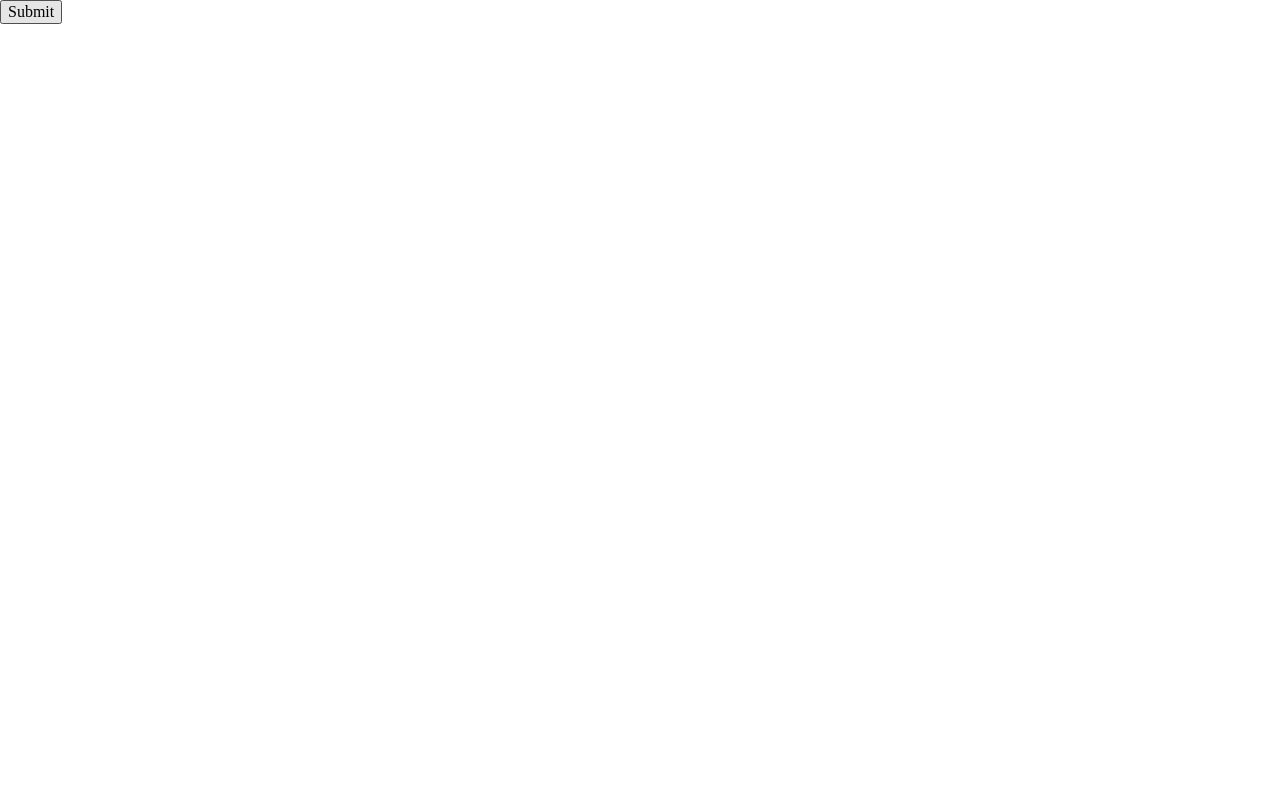
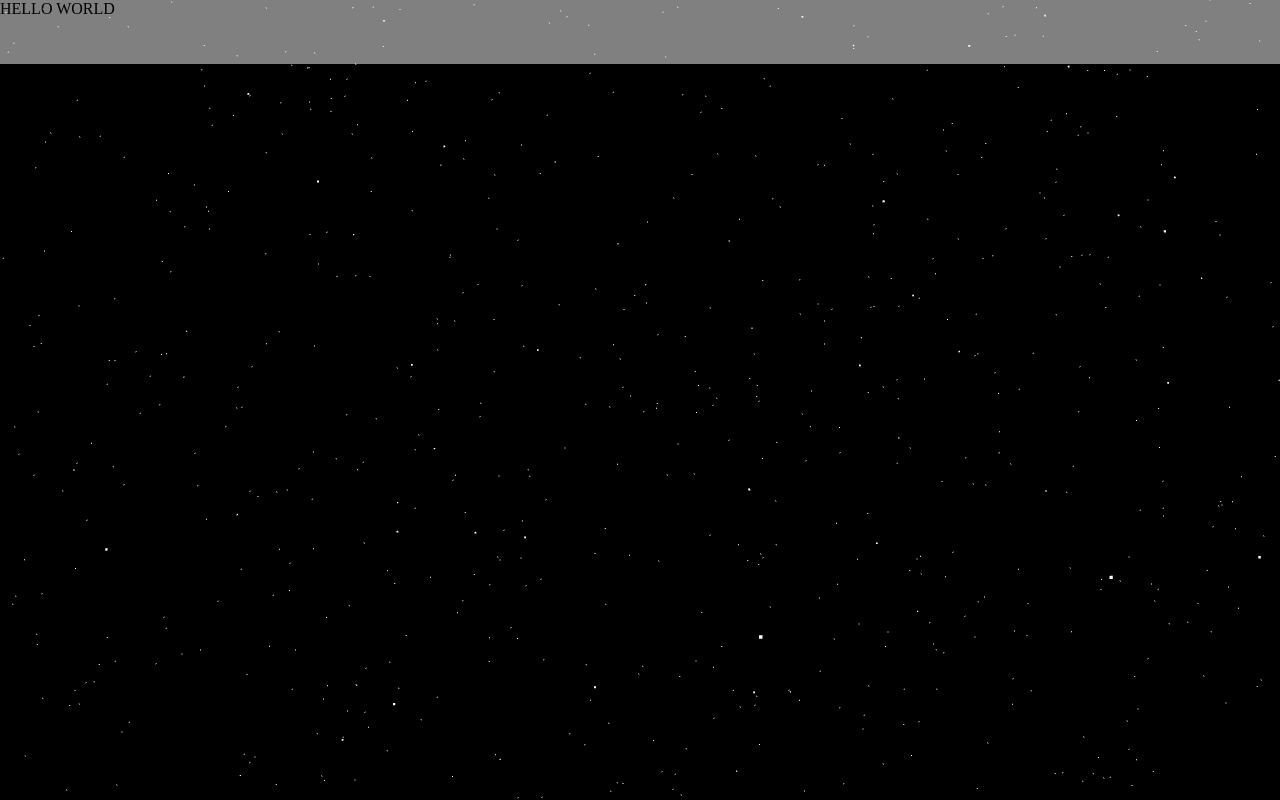
Before and after one commit to pieralukasz/starwars-fight, a React (Create React App) app: page / in a window 1280 px wide. Built offline with nearby package versions, Linux system fonts and the light colour scheme.

Commit message:
add three.js, add router

```diff
--- a/package.json
+++ b/package.json
@@ -26,6 +26,7 @@
     "redux-devtools-extension": "^2.13.8",
     "redux-thunk": "^2.3.0",
     "styled-components": "^5.2.1",
+    "three": "^0.124.0",
     "typescript": "^4.1.3",
     "web-vitals": "^0.2.4"
   },
--- a/src/App.tsx
+++ b/src/App.tsx
@@ -1,7 +1,11 @@
 import React, {useEffect, useState} from 'react';
+import { BrowserRouter as Router} from "react-router-dom";
+
 import {useDispatch, useSelector} from "react-redux";
 import {RootStoreType} from "./store";
-import {GetStarwars, GetTwoStarwarsPlayer} from "./actions/StarwarsActions";
+import { GetTwoStarwarsPlayer } from "./actions/StarwarsActions";
+import {Background} from "./components/Background";
+import {Navigation} from "./components/Navigation/Navigation";
 
 const App: React.FC = () => {
 
@@ -24,11 +28,15 @@ const App: React.FC = () => {
   }, [starwarsState])
 
   return (
-    <div className="App">
-      <button onClick={handleSubmit}>Submit</button>
-      <div>{firstPlayer}</div>
-      <div>{secondPlayer}</div>
-    </div>
+    <Background>
+      <Router>
+      <Navigation />
+
+      </Router>
+      {/*<button onClick={handleSubmit}>Submit</button>*/}
+      {/*<div>{firstPlayer}</div>*/}
+      {/*<div>{secondPlayer}</div>*/}
+    </Background>
   );
 }
 
--- /dev/null
+++ b/src/components/Background.tsx
@@ -0,0 +1,110 @@
+import * as THREE from 'three'
+import {useEffect, useState} from "react";
+import styled from "styled-components"
+
+type BackgroundProps = {}
+
+export const Background: React.FC<BackgroundProps> = ({children}) => {
+
+  useEffect(() => {
+    const { innerWidth, innerHeight } = window
+
+    const scene: THREE.Scene = new THREE.Scene()
+
+    const camera: THREE.PerspectiveCamera = new THREE.PerspectiveCamera(
+      50,
+      innerWidth / innerHeight,
+      0.1,
+      1000
+    )
+
+    camera.position.z = 450
+
+    const renderer: THREE.WebGLRenderer = new THREE.WebGLRenderer({
+      antialias: true,
+    })
+
+    renderer.setSize(innerWidth, innerHeight)
+
+    // @ts-ignore
+    document.querySelector('.photo').appendChild(renderer.domElement)
+
+
+
+    const addStar = (): void => {
+
+      const vertices: [any?] = [];
+
+      for (let i = 0; i < 1500; i ++ ) {
+
+        const x: number = THREE.MathUtils.randFloatSpread( 1000 );
+        const y: number = THREE.MathUtils.randFloatSpread( 800 );
+        const z: number = THREE.MathUtils.randFloatSpread( 700 );
+
+        vertices.push( x, y, z );
+
+      }
+
+      const geometry: THREE.BufferGeometry = new THREE.BufferGeometry();
+      geometry.setAttribute( 'position', new THREE.Float32BufferAttribute( vertices, 3 ) );
+
+      const material: THREE.PointsMaterial = new THREE.PointsMaterial( { color: 0xffffff } );
+
+      const points: THREE.Points = new THREE.Points( geometry, material );
+
+      scene.add( points );
+    }
+
+    addStar()
+
+    const onWindowResize = (): void => {
+      camera.aspect = window.innerWidth / window.innerHeight
+      camera.updateProjectionMatrix()
+      renderer.setSize(window.innerWidth, window.innerHeight)
+    }
+
+    window.addEventListener('resize', onWindowResize, false)
+
+    window.addEventListener('mousemove', (e) => {
+      camera.position.x = e.clientX / 30
+      camera.position.y = e.clientY / 30
+    })
+
+    const render = (): void => {
+
+      renderer.render(scene, camera)
+
+      setTimeout(() => {
+        requestAnimationFrame(render)
+      }, 1000 / 70)
+    }
+
+
+    render()
+
+  }, [])
+
+  return (<BackgroundStyle className={'photo'}>
+    <ChildrenStyle>{ children }</ChildrenStyle>
+  </BackgroundStyle>)
+
+}
+
+const BackgroundStyle = styled.div`
+  position: fixed;
+  left: 0;
+  top: 0;
+  width: 100vw;
+  height: 100vh;
+  z-index: 10;
+
+`
+
+const ChildrenStyle = styled.div`
+  position: absolute;
+  left: 0;
+  top: 0;
+  width: 100%;
+  height: 100%;
+  background: transparent;
+`
--- /dev/null
+++ b/src/components/Navigation/Navigation.tsx
@@ -0,0 +1,14 @@
+import React from 'react'
+import styled from "styled-components";
+
+
+export const Navigation: React.FC = () => {
+  return (<NavigationStyle>HELLO WORLD</NavigationStyle>)
+}
+
+const NavigationStyle = styled.nav`
+  width: 100%;
+  height: 4rem;
+  background-color: #fff;
+  opacity: 0.5;
+`
```
Also changed, not shown: src/routes/Router.tsx (added, +18 -0 lines), src/routes/index.tsx (added, +26 -0 lines), 2 other files (tests, documents, lock files or other folders).
